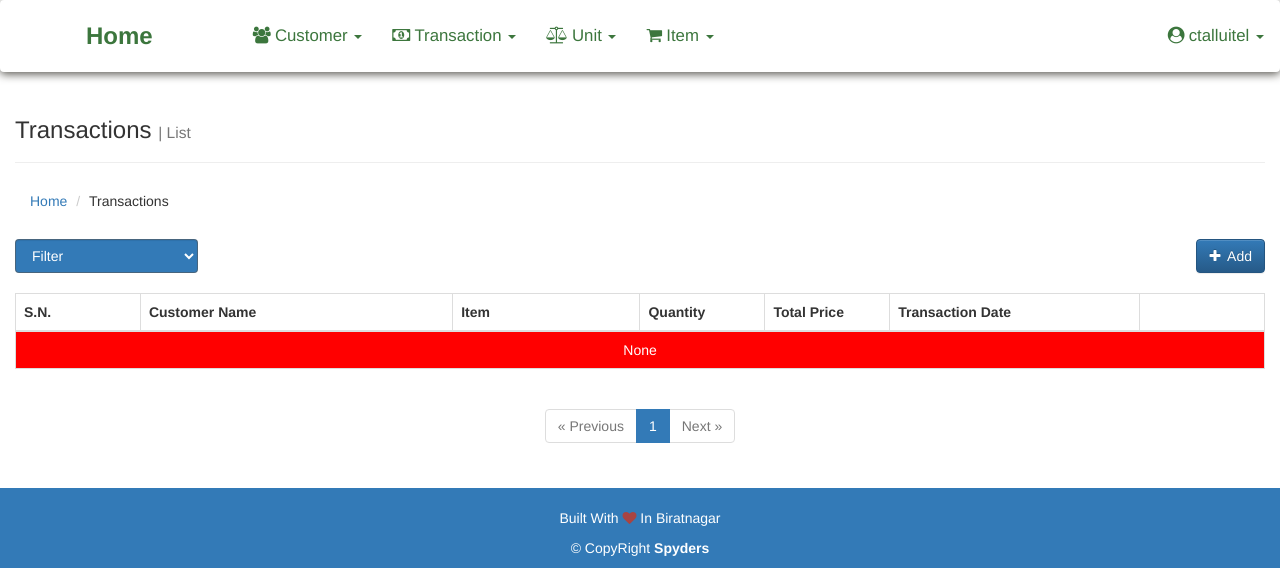
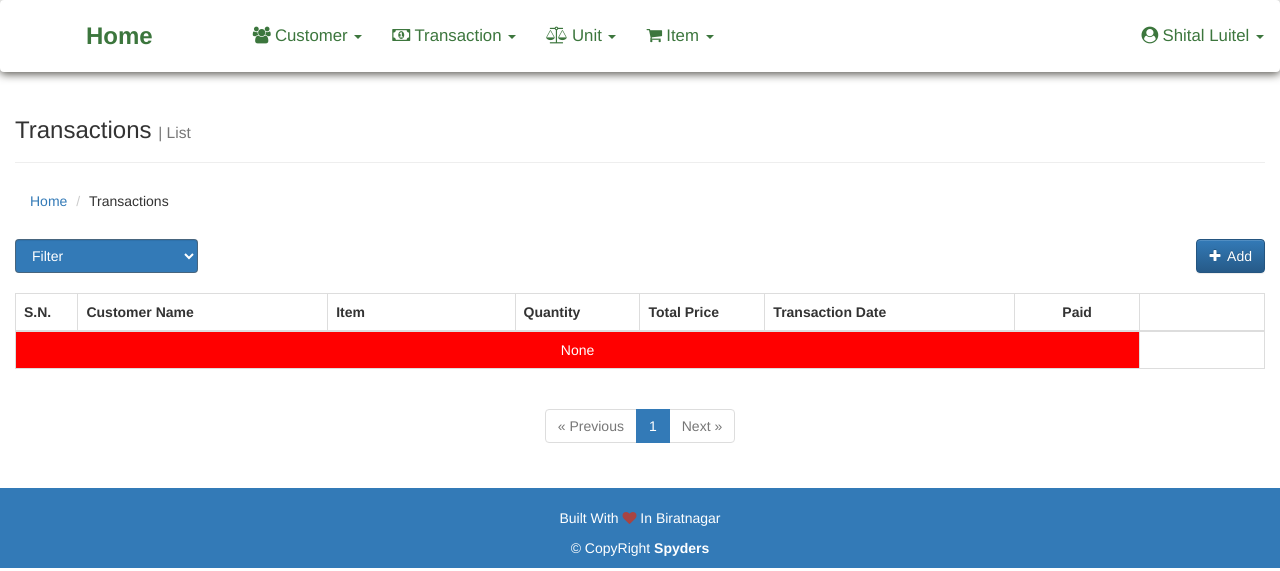
Before and after one commit to shitalluitel/TMS, a Django app: page /transactions/ in a window 1280 px wide. Shown: the top 571 px of the page. Run offline with Django 3.2, Linux system fonts and the light colour scheme; a user stored in the database is signed in; data comes from the database, SQL or seed files in the repository; data that the repository does not hold is empty; some libraries are stand-ins or nearby versions.

Commit message:
after adding paid field to transaction table

```diff
--- a/templates/base_temp.html
+++ b/templates/base_temp.html
@@ -76,7 +76,7 @@
                         <ul class="dropdown-menu">
                             <li><a href="{% url 'item_create' %}"><span><i class="fa fa-plus">&nbsp;</i></span>Add</a>
                             </li>
-                            <li><a href="{% url 'item_list' %}"><span><i class="fa fa-list-alt-alt">&nbsp;</i></span>List</a>
+                            <li><a href="{% url 'item_list' %}"><span><i class="fa fa-list-alt ">&nbsp;</i></span>List</a>
                             </li>
                         </ul>
                     </li>
@@ -85,7 +85,7 @@
                 <ul class="nav navbar-nav navbar-right">
                     <li>
                         <a class="dropdown-toggle text-success" data-toggle="dropdown" href="#"><span><i
-                                class="fa fa-user-circle">&nbsp;</i></span>{{ user.username }}
+                                class="fa fa-user-circle">&nbsp;</i></span>{{ user.get_full_name }}
                             <span class="caret"></span></a>
                         <ul class="dropdown-menu">
                             <li><a class="text-success" href="{% url 'logout_user' %}"> <span><i class="fa fa-sign-out">&nbsp;</i></span>LogOut</a>
--- a/templates/transactions/error_msg.html
+++ b/templates/transactions/error_msg.html
@@ -1,7 +1,8 @@
 {% extends 'base_temp.html' %}
 
 {% block content %}
-    <br><br><br><br><br>
+
+    <div style="margin: 174px 0;">
         <div class="container-fluid">
             <div class="row">
                 <div class="col-md-offset-3 col-md-6">
@@ -15,10 +16,11 @@
                         <a href="{% url 'transaction_list' %}" class="btn btn-default btn-block"> Cancel</a>
                     </div>
 
-                <br><br><br><br><br><br>
+
                 </div>
             </div>
 
+        </div>
     </div>
 {% endblock %}
 
--- a/templates/transactions/transaction_list.html
+++ b/templates/transactions/transaction_list.html
@@ -10,6 +10,7 @@
 {% block extra_script %}
     <script src="{% static 'nepali_datepicker/nepali.datepicker.v2.2.min.js' %}"></script>
     <script src="{% static 'js/transaction/transaction_js.js' %}"></script>
+    {#    <script src="{% static 'js/transaction/transaction_list_js.js' %}"></script>#}
     <script>
         $(document).ready(function () {
             {% if start_date and end_date %}
@@ -37,6 +38,12 @@
         $('body').on('click', '.submit', function () {
             location.href = {% url "transaction_list" %} +'?utf8=✓&start_date=' + BS2AD($('#start_date').val()) + '&end_date=' + BS2AD($('#end_date').val());
         });
+
+        $('body').on('change', '.cash-paid', function () {
+            var data = $(this).val();
+            location.href = {% url "transaction_list"%}+data + '/paid';
+        });
+
     </script>
 {% endblock %}
 
@@ -201,12 +208,13 @@
             <table class="table table-hover table-striped table-bordered">
                 <thead>
                 <tr>
-                    <th style="width: 10%">S.N.</th>
-                    <th style="width: 25%">Customer Name</th>
+                    <th style="width: 5%">S.N.</th>
+                    <th style="width: 20%">Customer Name</th>
                     <th style="width: 15%">Item</th>
                     <th style="width: 10%">Quantity</th>
                     <th style="width: 10%">Total Price</th>
                     <th style="width: 20%">Transaction Date</th>
+                    <th style="width: 10%" class="text-center">Paid</th>
                     <th style="width: 10%"></th>
                 </tr>
                 </thead>
@@ -221,12 +229,18 @@
                         <td>{{ transaction.quantity }}</td>
                         <td>{{ transaction.total_price }}</td>
                         <td class="created-date">{{ transaction.created_date|slugify }}</td>
+                        <td class="text-center"><input type="checkbox" {% if transaction.cash_paid %}checked disabled{% else %}
+                                   class="cash-paid " value="{{ transaction.id }}" {% endif %}></td>
                         <td>
-                            <a href="{% url 'transaction_edit' pk=transaction.id %}"><span><i
-                                    class="fa fa-edit fa-2x"></i></span></a>
-                            &nbsp;
-                            <a href="{% url 'transaction_delete' pk=transaction.id %}"><span> <i
-                                    class="fa fa-trash text-danger fa-2x"></i></span></a>
+                            {% if transaction.valid_date|hour_limit %}
+                                <a href="{% url 'transaction_edit' pk=transaction.id %}"><span><i
+                                        class="fa fa-edit fa-2x"></i></span></a>
+                                &nbsp;
+                                <a href="{% url 'transaction_delete' pk=transaction.id %}"><span> <i
+                                        class="fa fa-trash text-danger fa-2x"></i></span></a>
+                            {% else %}
+                                <p class="text text-center"><strong>-</strong> </p>
+                            {% endif %}
                         </td>
                     </tr>
 
--- a/transactions/models.py
+++ b/transactions/models.py
@@ -13,5 +13,6 @@ class Transaction(models.Model):
     # customer_name = models.CharField(null=False, max_length=120)
     quantity = models.DecimalField(max_digits=10, decimal_places=2, null=False)
     total_price = models.DecimalField(max_digits=10, decimal_places=2, null=False)
+    cash_paid = models.BooleanField(default=False)
     created_date = models.DateField(auto_now_add=True)
     valid_date = models.DateTimeField(auto_now_add=True)
--- a/transactions/templatetags/datefilter.py
+++ b/transactions/templatetags/datefilter.py
@@ -20,7 +20,7 @@ def datefilter(value):
 def hour_limit(hour):
     timediff = datetime.datetime.now(pytz.utc) - hour
     c_time = timediff.total_seconds() / 3600
-    if c_time < 24:
+    if c_time <= 24:
         return True
     else:
         return False
--- a/transactions/urls.py
+++ b/transactions/urls.py
@@ -8,4 +8,5 @@ urlpatterns = [
     url(r'^transactions/new/$', views.transaction_create, name='transaction_create'),
     url(r'^transactions/(?P<pk>\d+)/edit/$', views.transaction_edit, name='transaction_edit'),
     url(r'^transactions/(?P<pk>\d+)/delete/$', views.transaction_delete, name='transaction_delete'),
+    url(r'^transactions/(?P<pk>\d+)/paid/$', views.transaction_cash_paid, name='transaction_cash_paid'),
 ]
--- a/transactions/views.py
+++ b/transactions/views.py
@@ -37,10 +37,12 @@ def transaction_create(request):
                     customer.user = request.user
                     customer.save()
                     transaction.customer_id = customer.id
+                    transaction.cash_paid = False
                     transaction.save()
                     messages.success(request, "Transaction saved successfully with new customer")
                     return redirect('transaction_create')
 
+                transaction.cash_paid = True
                 transaction.save()
                 messages.success(request, "Transaction saved.")
                 return redirect('transaction_create')
@@ -108,6 +110,10 @@ def transaction_edit(request, pk):
                 transaction = form.save(commit=False)
                 transaction.total_price = transaction.item.unit_price * transaction.quantity
                 transaction.user = request.user
+                if not transaction.customer.name.lower() == 'cash':
+                    transaction.cash_paid = False
+                else:
+                    transaction.cash_paid = True
                 transaction.save()
                 return redirect('transaction_list')
 
@@ -136,3 +142,26 @@ def transaction_delete(request, pk):
         }
         return render(request, 'transactions/delete.html', context)
     return render(request, 'transactions/error_msg.html')
+
+
+@login_required
+def transaction_cash_paid(request, pk):
+    try:
+        transaction = Transaction.objects.get(user=request.user, id=pk)  # item is a database
+    except Transaction.DoesNotExist:
+        raise Http404()
+
+    if transaction.cash_paid:
+        return redirect('transaction_list')
+
+    if request.method == "POST":
+        transaction.cash_paid = True
+        transaction.customer_id = 1
+        transaction.save()
+        return redirect('transaction_list')
+
+    context = {
+        'transaction' : transaction,
+    }
+
+    return render(request, 'transactions/cash_pay.html', context)
--- a/users/models.py
+++ b/users/models.py
@@ -88,7 +88,7 @@ class User(AbstractBaseUser):
 
     def send_confirmation_email(self):
         token = self.generate_confirmation_token()
-        link = settings.BASE_URL + '/users/confirm_email?token={}'.format(token)
+        link = settings.BASE_URL + 'users/confirm_email?token={}'.format(token)
         html = '<html><body>Click on the below link to confirm your email.<br> <a href="{}">{}</a></body></html>'.format(
             link, link)
         # data = {
@@ -101,7 +101,7 @@ class User(AbstractBaseUser):
         # requests.post(settings.MAILGUN_SERVER,
         #               auth=("api", settings.MAILGUN_API_KEY),
         #               data=data)
-        # print(data)
+        print('http://localhost:8000/users/confirm_email?token={}'.format(token))
         email = EmailMessage('subject: Email Confirmation ', html, to=[self.email])
         email.content_subtype = "html"
         # email.attach(html)
@@ -119,9 +119,9 @@ class User(AbstractBaseUser):
 
     def send_password_reset_email(self):
         token = self.generate_password_reset_token()
-        link = settings.BASE_URL + '/users/password_reset?token={}'.format(token)
+        link = settings.BASE_URL + 'users/password_reset?token={}'.format(token)
         # link = 'http://localhost' + '/users/password_reset?token={}'.format(token)
-        html = '<html><body>Click on the below link to reset your password. <a href="{}">{}</a></body></html>'.format(link, link)
+        html = '<html><body>Click on the below link to reset your password.<br> <a href="{}">{}</a></body></html>'.format(link, link)
         # data = {
         #     'from': "{} <{}>".format('Daily Cost', settings.ADMIN_EMAIL),
         #     'to': self.email,
@@ -132,7 +132,7 @@ class User(AbstractBaseUser):
         # requests.post(settings.MAILGUN_SERVER,
         #               auth=("api", settings.MAILGUN_API_KEY),
         #               data=data)
-        # print(data)
+        print('http://localhost:8000/users/password_reset?token={}'.format(token))
         email = EmailMessage('subject: Reset Password ', html, to=[self.email])
         email.content_subtype = "html"
         # email.attach(html)
```
Also changed, not shown: gmms/settings.py (+16 -16 lines), static/js/transaction/transaction_list_js.js (added, +8 -0 lines), templates/transactions/cash_pay.html (added, +58 -0 lines), static/css/transaction.css (line endings or trailing spaces), transactions/migrations/0012_transaction_cash_paid.py (added). Lines whose indentation alone changed are shown as unchanged.
